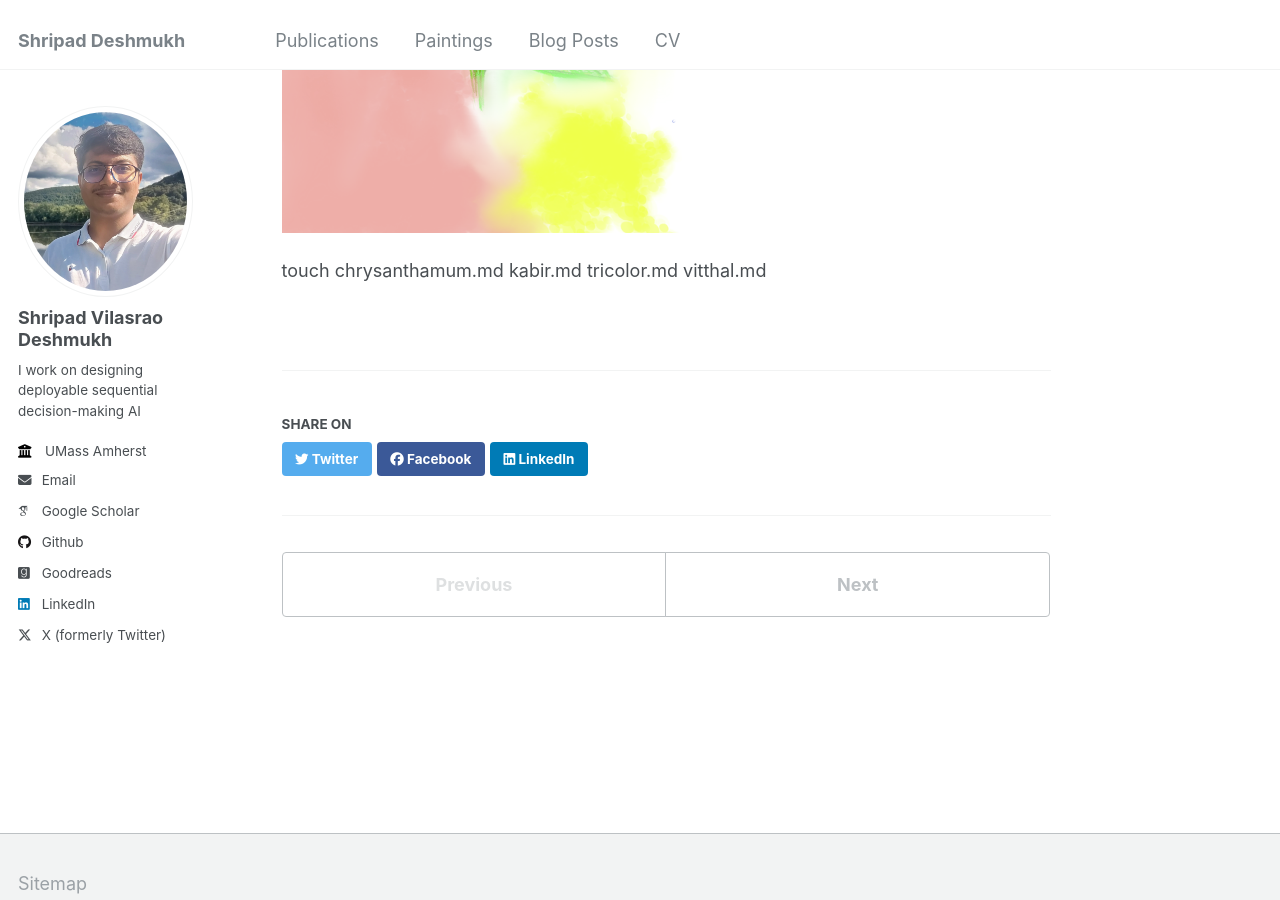
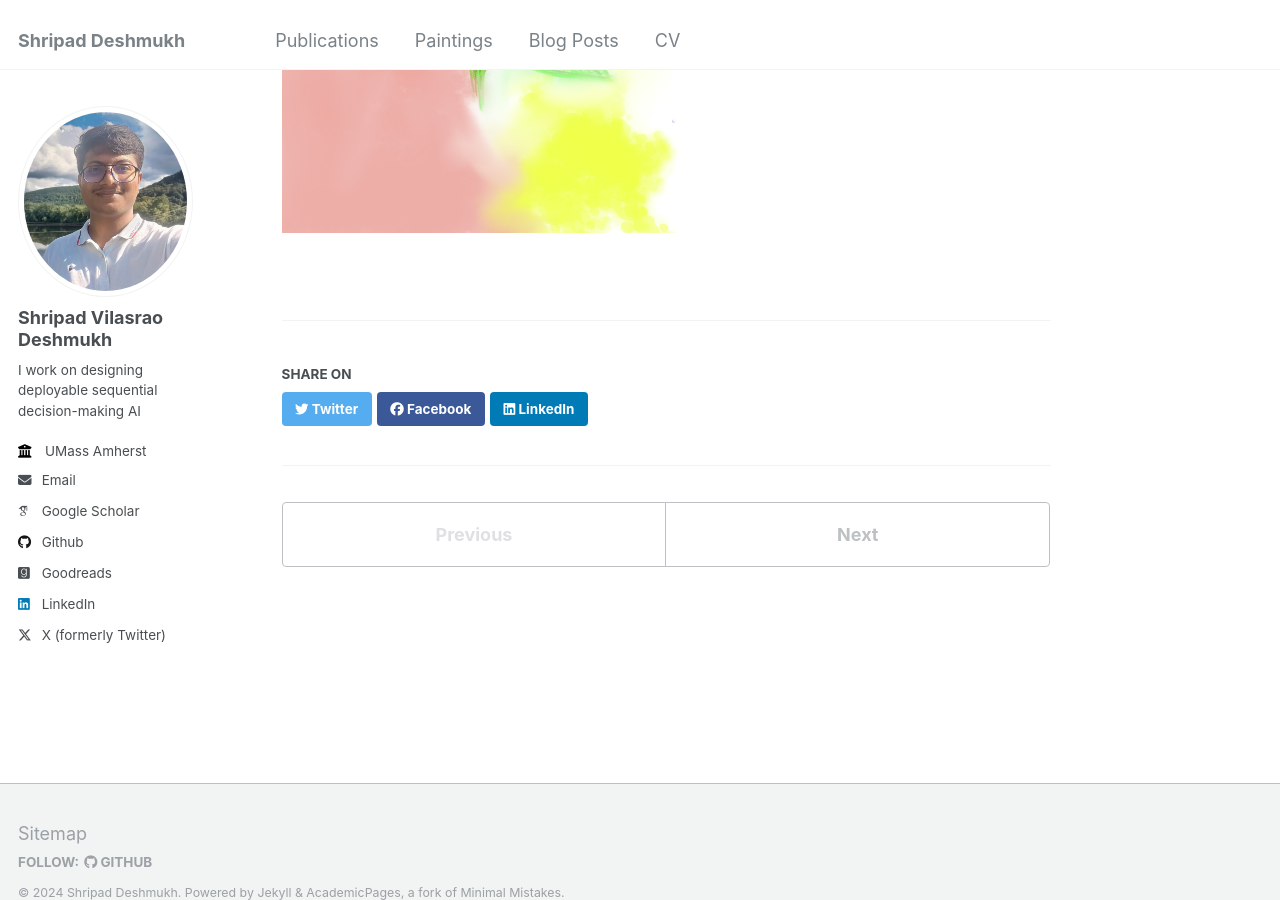
Before and after one commit to shripaddeshmukh/shripaddeshmukh.github.io, a Jekyll site: the page built from _portfolio/bhramar.md, in a window 1280 px wide and 900 px high, scrolled down 636 px. Built offline with Jekyll 4.4.1, drawn with Linux system fonts in a browser that asks for light colours; some web fonts are replaced.

Commit message:
Remove unnecessary line at bottom of a painting

```diff
--- a/_portfolio/bhramar.md
+++ b/_portfolio/bhramar.md
@@ -6,5 +6,3 @@ date: 2022-10-16
 ---
 
 <img src="/images/paintings/bumble_bee.png" alt="Bhramar" width="400"/>
-
-touch  chrysanthamum.md kabir.md tricolor.md vitthal.md
```
